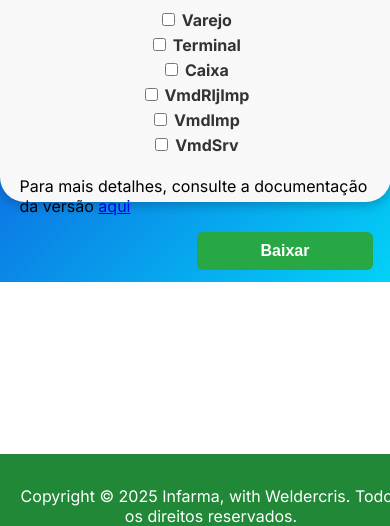
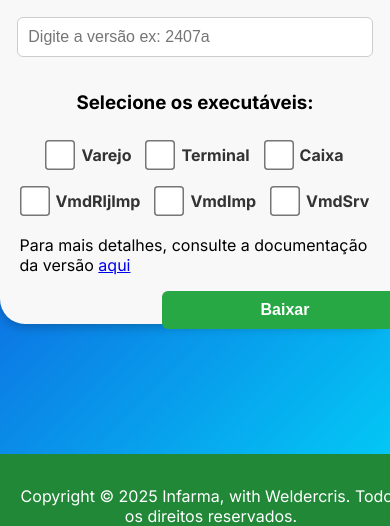
Before and after one commit to WeldercrisRibeiro/Downloader-Infarma, a plain HTML site: page index.html in a window 390 px wide. Shown: the part 318-844 px from the top of the page. Drawn offline with Linux system fonts and the light colour scheme.

Commit message:
style: responsividade body

```diff
--- a/assets/css/styles.css
+++ b/assets/css/styles.css
@@ -13,7 +13,7 @@ body {
     flex-direction: column;
     justify-content: center;
     align-items: center;
-    height: 600px;
+    height: 100vh;
 
 }
 
@@ -70,6 +70,34 @@ input[type="text"]:focus {
     border-color: #28a745;
     outline: none;
     box-shadow: 0 0 5px rgba(40, 167, 69, 0.5);
+
+
+}
+
+input[type="checkbox"] {
+    width: 20px; /* Define a largura */
+    height: 20px; /* Define a altura */
+    transform: scale(1.5); /* Aumenta o tamanho do checkbox */
+    cursor: pointer; /* Mantém o cursor indicando clique */
+}
+
+
+.checkbox-container {
+    display: flex;
+    flex-wrap: wrap;
+    justify-content: center; /* Centraliza os checkboxes horizontalmente */
+    gap: 15px; /* Adiciona espaçamento entre os checkboxes */
+    text-align: center;
+    margin-top: 10px;
+}
+
+.checkbox-container label {
+    display: flex;
+    align-items: center; /* Centraliza o texto com o checkbox */
+    gap: 8px; /* Espaço entre o checkbox e o texto */
+    font-weight: bold;
+    color: #333;
+    cursor: pointer;
 }
 
 button {
@@ -79,7 +107,7 @@ button {
     padding: 10px;
     cursor: pointer;
     border-radius: 6px;
-    width: 50%;
+    width: 70%;
     left: 90px;
     bottom: 40px;
     font-size: 16px;
--- a/index.html
+++ b/index.html
@@ -19,12 +19,15 @@
             <input type="text" id="versao" placeholder="Digite a versão ex: 2407a">
 
             <h3>Selecione os executáveis:</h3>
-            <label><input type="checkbox" class="file-checkbox" value="VmdRrd.CAB" > Varejo </label>
-            <label><input type="checkbox" class="file-checkbox" value="VmdTrm.CAB" > Terminal</label>
-            <label><input type="checkbox" class="file-checkbox" value="VmdPdv.CAB" > Caixa</label>
-            <label><input type="checkbox" class="file-checkbox" value="VmdRljImp.CAB" > VmdRljImp</label>
-            <label><input type="checkbox" class="file-checkbox" value="VmdImp.CAB" > VmdImp</label>
-            <label><input type="checkbox" class="file-checkbox" value="VmdSrv.CAB" > VmdSrv</label>
+            <div class="checkbox-container">
+                <label><input type="checkbox" class="file-checkbox" value="VmdRrd.CAB"> Varejo</label>
+                <label><input type="checkbox" class="file-checkbox" value="VmdTrm.CAB"> Terminal</label>
+                <label><input type="checkbox" class="file-checkbox" value="VmdPdv.CAB"> Caixa</label>
+                <label><input type="checkbox" class="file-checkbox" value="VmdRljImp.CAB"> VmdRljImp</label>
+                <label><input type="checkbox" class="file-checkbox" value="VmdImp.CAB"> VmdImp</label>
+                <label><input type="checkbox" class="file-checkbox" value="VmdSrv.CAB"> VmdSrv</label>
+            </div>
+
 
             <p>Para mais detalhes, consulte a documentação da versão <a href="https://infarma-docs-varejo.vercel.app/" target="_blank">aqui</a></p>
             <br><br>
@@ -33,9 +36,9 @@
 
         <script src="/assets/js/script.js"></script>
 
-        <footer>
+    <!----> <footer>
             <p>Copyright © 2025 Infarma, with Weldercris. Todos os direitos reservados.</p>
-        <!-- <p>Para conhecer mais sobre mim, <a href="pag2.html" target="_blank">clique aqui</a></p> -->
-        </footer>
+         <p>Para conhecer mais sobre mim, <a href="pag2.html" target="_blank">clique aqui</a></p>
+        </footer> <!---->
     </body>
     </html>
```
